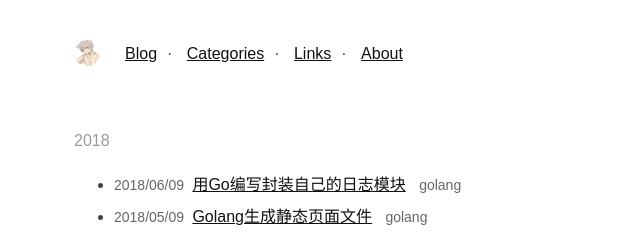
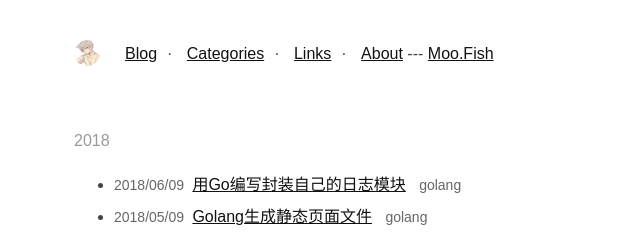
Before and after one commit to mu1er/mu1er.github.io, a Jekyll site: the page built from index.html, in a window 1280 px wide. Shown: the top 237 px of the page, without its empty margins (236-876 px from the left). Built offline with Jekyll 4.4.1, drawn with Linux system fonts in a browser that asks for light colours.

Commit message:
Update header.html

```diff
--- a/_includes/header.html
+++ b/_includes/header.html
@@ -9,6 +9,8 @@
             <li><a href="{{site.context}}/pages/links.html" class="nav-a">Links</a><span>·</span></li>
 <!--             <li><a href="{{site.context}}/pages/chat.html" class="nav-a">Chat</a><span>·</span></li> -->
             <li><a href="{{site.context}}/pages/about.html" class="nav-a">About</a></li>
+	    ---
+	    <li><a href="https://moo.fish/" class="nav-a">Moo.Fish</a></li>
         </ul>
     </nav>
 	<span class="menu-tool" id="menu-tool"><em></em><em></em><em></em><em></em></span>
```
